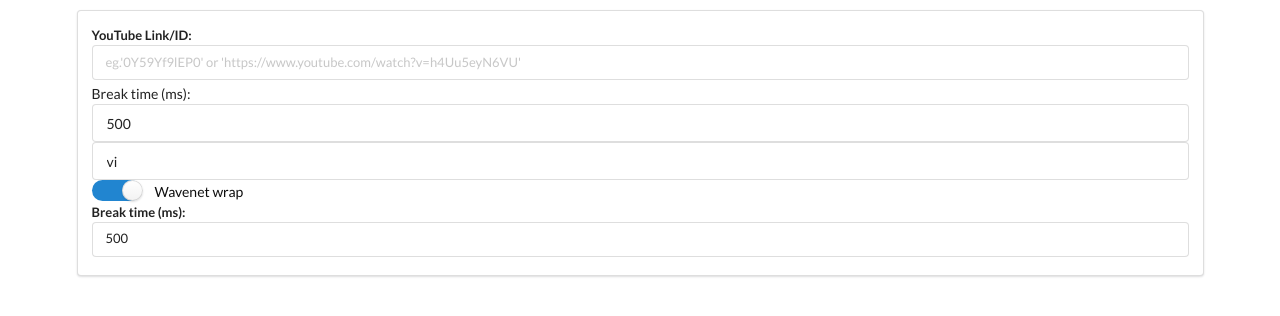
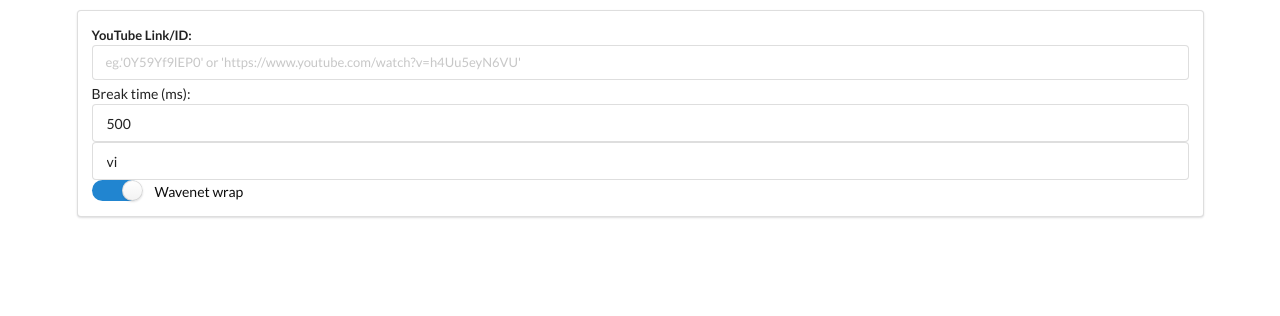
Before and after one commit to NinjaOnRails/ssmlize, a React (Create React App) app: page / in a window 1280 px wide. Shown: the top 316 px of the page. Built offline with nearby package versions, Linux system fonts and the light colour scheme.

Commit message:
Remove unnecessary field

```diff
--- a/src/App.js
+++ b/src/App.js
@@ -315,21 +315,6 @@ class App extends Component {
                 />
                 <label>Wavenet wrap</label>
               </div>
-              {isWavenetWrap && (
-                <label htmlFor="">
-                  Break time (ms):
-                  <input
-                    type="number"
-                    name="ssmlBreak"
-                    min="0"
-                    max="30000"
-                    step="10"
-                    placeholder="eg. '500'"
-                    value={ssmlBreak}
-                    onChange={this.handleChange}
-                  />
-                </label>
-              )}
               {ssmlObject && (
                 <>
                   <div className="inline fields">
```
